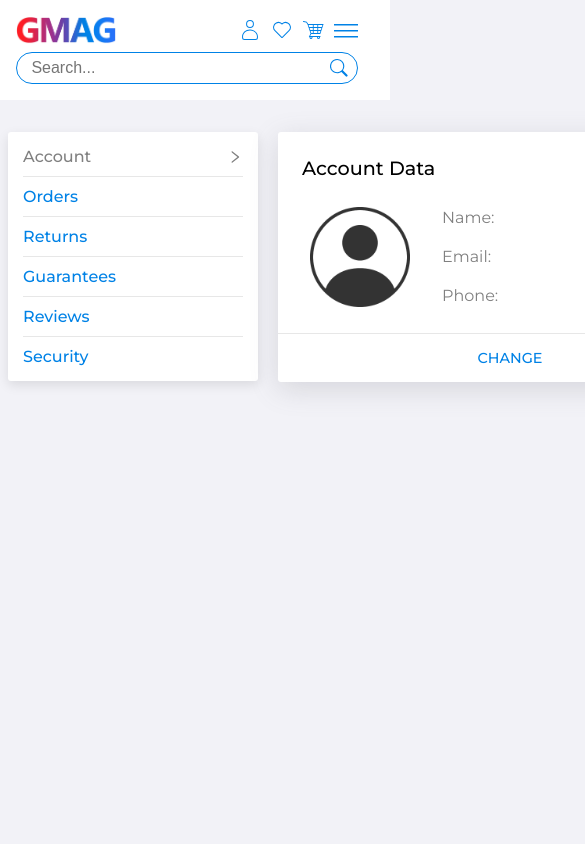
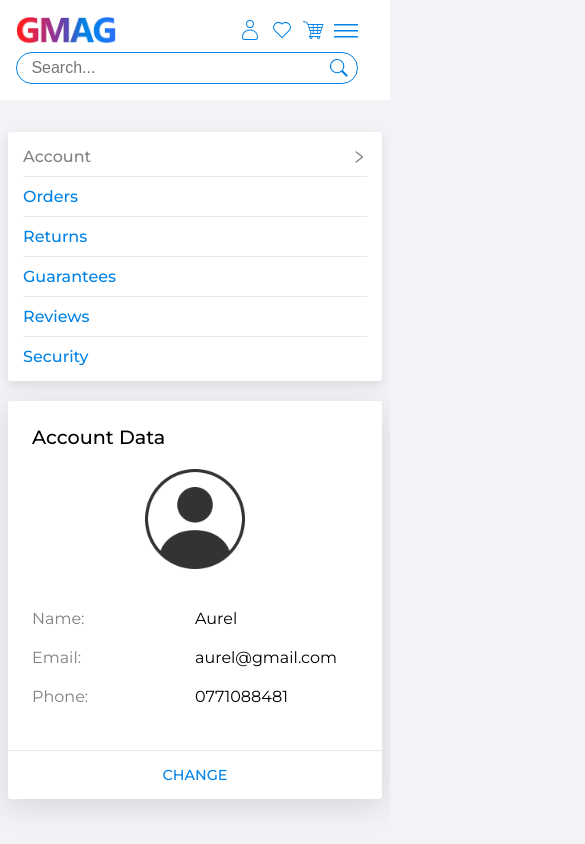
Before and after one commit to Aur71/eShop, a Next.js app: page /account/1 in a window 390 px wide. Shown: the top 844 px of the page, 585 px wide, since content can reach past the window. Built offline with nearby package versions, Linux system fonts and the light colour scheme.

Commit message:
account tab done

```diff
--- a/styles/account/Account.module.scss
+++ b/styles/account/Account.module.scss
@@ -9,6 +9,10 @@
   grid-template-columns: 250px 1fr;
   gap: 20px;
 
+  @media only screen and (max-width: 800px) {
+    grid-template-columns: 1fr;
+  }
+
   .wrapper {
     width: 100%;
     height: auto;
--- a/styles/account/components/MyAccount.module.scss
+++ b/styles/account/components/MyAccount.module.scss
@@ -54,6 +54,11 @@
       grid-template-columns: auto 1fr;
     }
 
+    @media only screen and (max-width: 450px) {
+      grid-template-columns: 1fr;
+      gap: 1rem;
+    }
+
     .imgContainer {
       width: max-content;
       position: relative;
@@ -88,11 +93,23 @@
         justify-content: center;
         gap: 20px;
 
+        @media only screen and (max-width: 850px) {
+          padding-right: 1.5rem;
+        }
+
+        @media only screen and (max-width: 450px) {
+          padding: 1.5rem;
+        }
+
         li {
           display: flex;
           align-items: center;
           justify-content: space-between;
           width: 300px;
+
+          @media only screen and (max-width: 850px) {
+            width: 100%;
+          }
 
           span {
             width: 100%;
```
